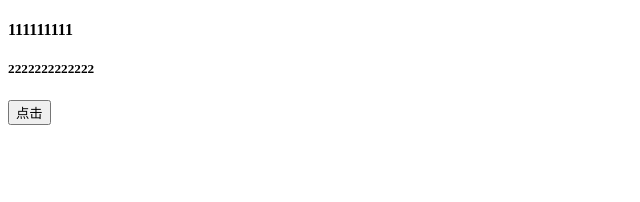
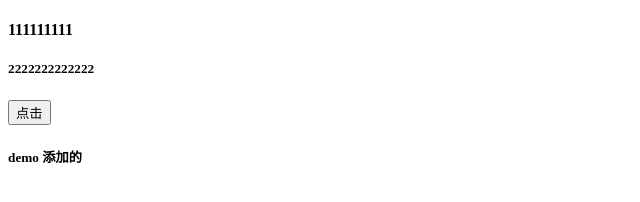
Before and after one commit to yuan-cy/two, a plain HTML site: page index.html in a window 1280 px wide. Shown: the full height of the page, 0-640 px from the left. Drawn offline with Linux system fonts and the light colour scheme.

Commit message:
'demotianjiade'

```diff
--- a/index.html
+++ b/index.html
@@ -13,6 +13,7 @@
     <h5>2222222222222</h5>
     <div hidden style="color: hotpink;">显示</div>
     <button>点击</button>
+    <h5>demo 添加的</h5>
 </body>
 <script>
     var x = 0;
```
